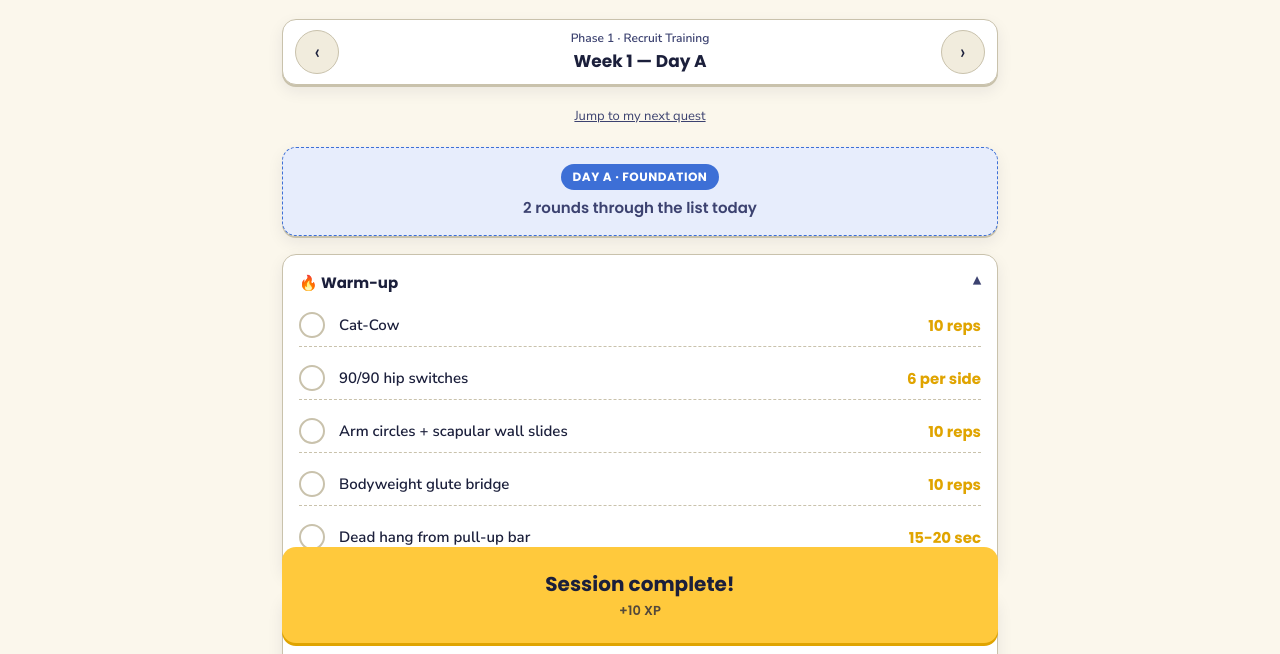
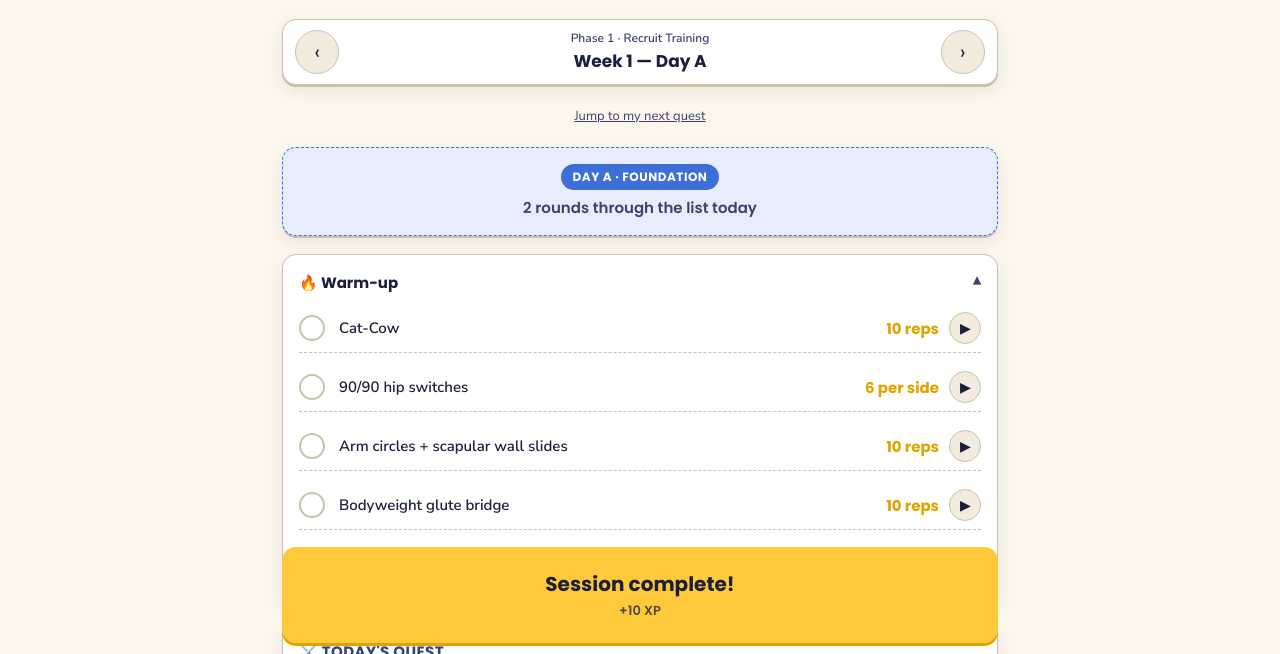
Before and after one commit to cwils1689/thequestlog, a plain HTML site: page index.html in a window 1280 px wide. Shown: the part 69-723 px from the top of the page. Drawn offline with Linux system fonts and the light colour scheme.

Commit message:
Add Today play buttons; make video links reliably open a new window
- New shared watchButton()/openExerciseVideo() helpers in js/app.js:
  clicking a watch link now explicitly calls window.open(url, '_blank',
  'noopener,noreferrer') instead of relying on target="_blank" alone,
  which can be unreliable in an installed/standalone PWA context.
- Every exercise on the Today screen (warm-up, main, cooldown) now has
  a compact ▶ play button next to its reps, reusing the same YouTube
  search helper as the Exercise Index tab — one tap to a demo video
  without leaving Today.
- The play button stops click propagation so tapping it never also
  toggles that exercise's checkbox.
- CSS: new .exercise-right grouping and .watch-link-icon compact
  variant; exercise-list rows now wrap gracefully on narrow widths.

Co-Authored-By: Claude Sonnet 5 <noreply@anthropic.com>

```diff
--- a/css/style.css
+++ b/css/style.css
@@ -178,13 +178,14 @@ p { margin: 0 0 8px; }
 /* ---------------- Exercise lists ---------------- */
 .exercise-list { display: flex; flex-direction: column; gap: 10px; }
 .exercise-list li {
-  display: flex; justify-content: space-between; align-items: baseline;
-  gap: 10px; padding: 8px 0; border-bottom: 1px dashed var(--line-grey);
+  display: flex; justify-content: space-between; align-items: center;
+  flex-wrap: wrap; gap: 8px 10px; padding: 8px 0; border-bottom: 1px dashed var(--line-grey);
 }
 .exercise-list li:last-child { border-bottom: none; }
 .exercise-slot { font-size: 11px; text-transform: uppercase; color: var(--ink-soft); font-weight: 700; letter-spacing: 0.4px; display: block; }
 .exercise-name { font-size: 15px; font-weight: 600; }
 .exercise-reps { font-family: var(--font-display); font-weight: 700; color: var(--gold-deep); white-space: nowrap; font-size: 15px; }
+.exercise-right { display: flex; align-items: center; gap: 10px; flex: 0 0 auto; margin-left: auto; }
 .exercise-list.big .exercise-name { font-size: 17px; }
 .exercise-list.big .exercise-reps { font-size: 17px; }
 .new-badge { font-size: 10px; background: var(--gold); color: var(--ink); border-radius: 6px; padding: 1px 6px; margin-left: 6px; vertical-align: middle; }
@@ -229,6 +230,11 @@ p { margin: 0 0 8px; }
   padding: 6px 12px; border-radius: 999px; white-space: nowrap;
 }
 .watch-link:active { background: var(--gold); }
+.watch-link-icon {
+  width: 32px; height: 32px; padding: 0; border-radius: 50%;
+  display: flex; align-items: center; justify-content: center;
+  font-size: 13px; line-height: 1;
+}
 
 /* ---------------- Buttons ---------------- */
 .btn {
--- a/js/app.js
+++ b/js/app.js
@@ -215,11 +215,17 @@
         nameEl.appendChild(badge);
       }
       left.appendChild(nameEl);
+
+      const right = document.createElement('span');
+      right.className = 'exercise-right';
       const reps = document.createElement('span');
       reps.className = 'exercise-reps';
       reps.textContent = it.reps || it.dose || '';
+      right.appendChild(reps);
+      right.appendChild(watchButton(it.exercise || it.name, true));
+
       li.appendChild(left);
-      li.appendChild(reps);
+      li.appendChild(right);
       ul.appendChild(li);
     });
   }
@@ -391,6 +397,30 @@
     return `https://www.youtube.com/results?search_query=${encodeURIComponent(base + ' exercise tutorial')}`;
   }
 
+  function openExerciseVideo(name) {
+    window.open(youtubeSearchUrl(name), '_blank', 'noopener,noreferrer');
+  }
+
+  function watchButton(name, iconOnly) {
+    const link = document.createElement('a');
+    link.className = 'watch-link' + (iconOnly ? ' watch-link-icon' : '');
+    link.href = youtubeSearchUrl(name);
+    link.target = '_blank';
+    link.rel = 'noopener noreferrer';
+    link.textContent = iconOnly ? '▶' : '▶ Watch';
+    link.setAttribute('aria-label', 'Watch a demo of ' + displayName(name));
+    link.addEventListener('click', (e) => {
+      // Stop this from bubbling into a parent checkable <li>'s toggle
+      // handler, and drive navigation explicitly so it reliably opens in a
+      // new window even where a plain target="_blank" can be unreliable
+      // (e.g. an installed/standalone PWA).
+      e.preventDefault();
+      e.stopPropagation();
+      openExerciseVideo(name);
+    });
+    return link;
+  }
+
   function exerciseIndexRow(it) {
     const name = it.exercise || it.name;
     const dose = it.reps || it.dose || '';
@@ -411,15 +441,9 @@
     const reps = document.createElement('span');
     reps.className = 'exercise-reps';
     reps.textContent = dose;
-    const link = document.createElement('a');
-    link.className = 'watch-link';
-    link.href = youtubeSearchUrl(name);
-    link.target = '_blank';
-    link.rel = 'noopener noreferrer';
-    link.textContent = '▶ Watch';
     li.appendChild(left);
     li.appendChild(reps);
-    li.appendChild(link);
+    li.appendChild(watchButton(name, false));
     return li;
   }
 
```
Also changed, not shown: 1 other file.
